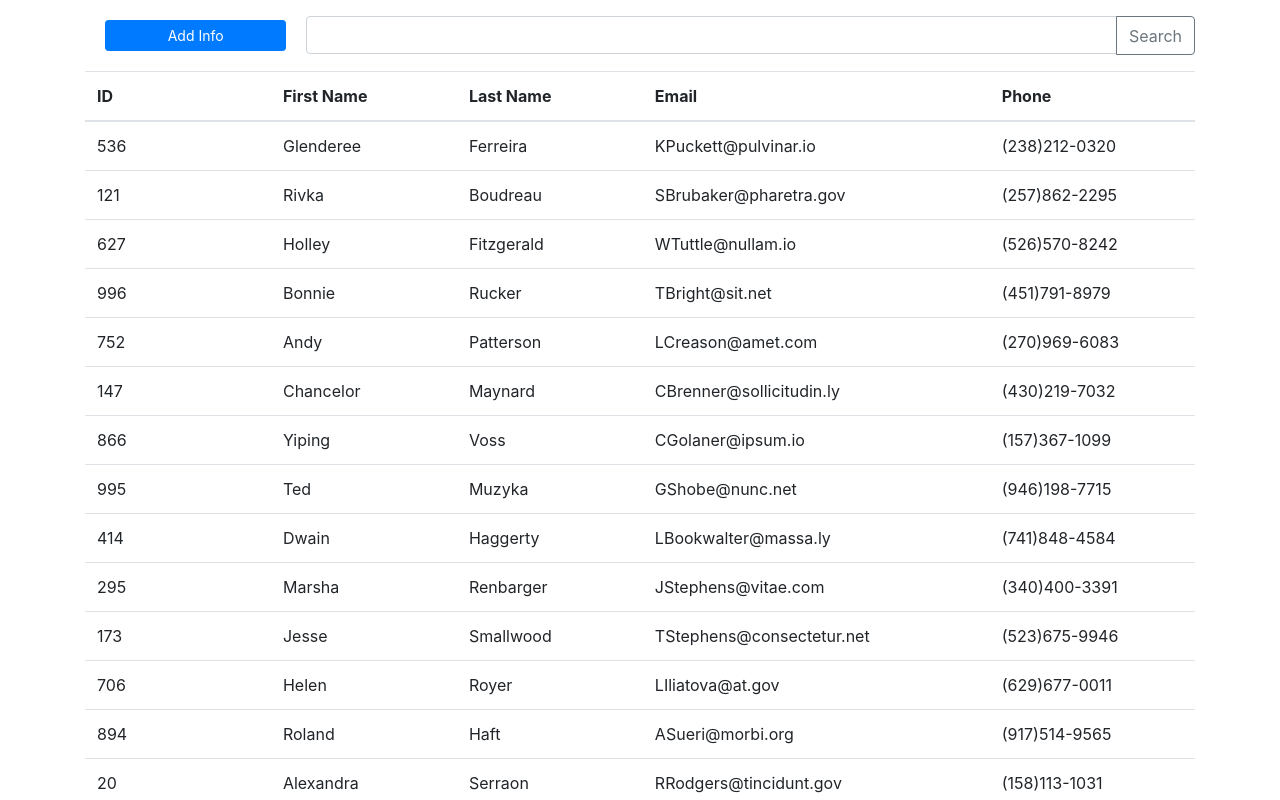
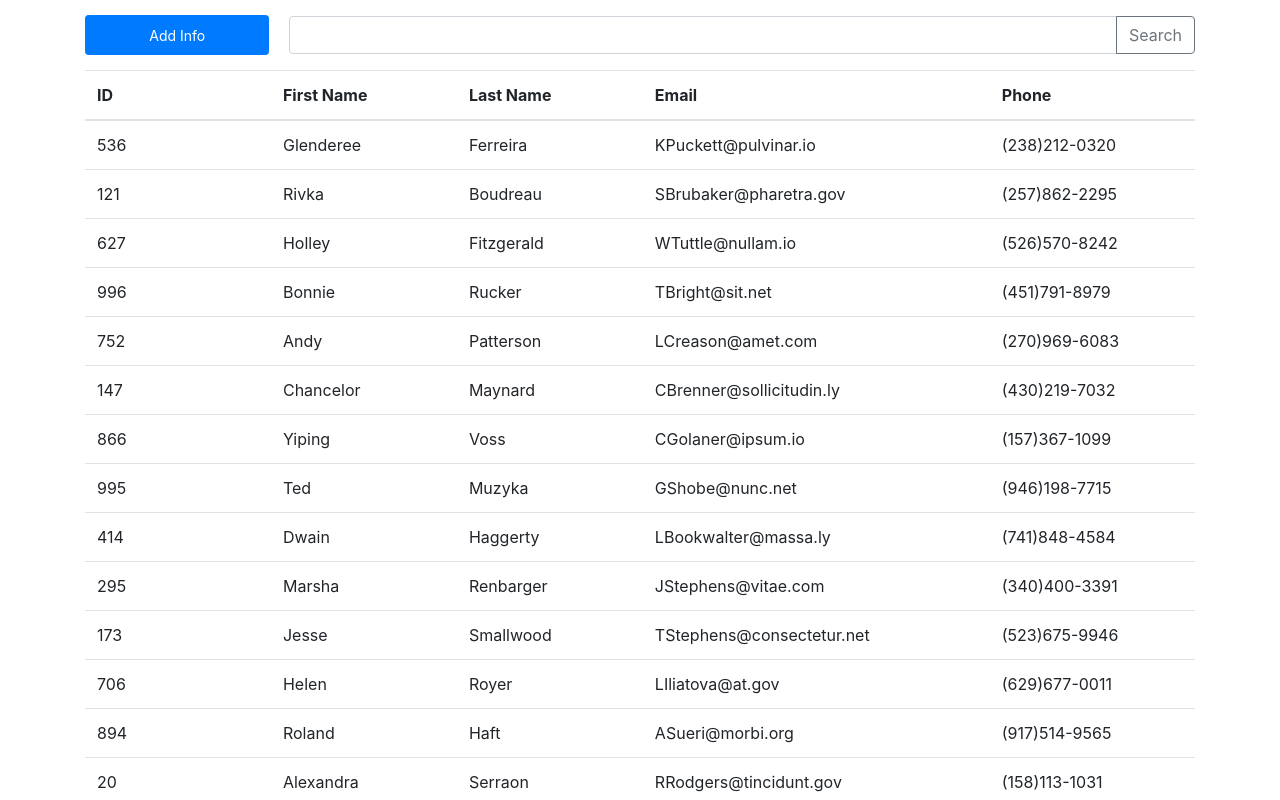
Before and after one commit to lConstantine/test-react-table-app, a React (Create React App) app: page / in a window 1280 px wide. Both pictures are taken after a click on the button "32 ITEMS". Shown: the top 800 px of the page. Built offline with nearby package versions, Linux system fonts and the light colour scheme.

Commit message:
added search by id and by clicking enter button

```diff
--- a/src/App.css
+++ b/src/App.css
@@ -50,10 +50,11 @@
 }
 
 .button-top {
-  margin: 20px;
+  margin-top: 15px;
+  margin-right: 20px;
   padding: 0;
   width: 20%;
-  height: 15%;
+  height: 40px;
 }
 
 .form {
--- a/src/components/Search.js
+++ b/src/components/Search.js
@@ -1,12 +1,24 @@
-import React, {useState} from 'react'
+import React, {useState, useEffect} from 'react'
 
 const Search = ({ onSearch }) => {
 
   const [value, setValue] = useState('')
 
+  useEffect(() => {
+    const listener = (event) => {
+      if (event.code === "Enter" || event.code === "NumpadEnter") {
+        onSearch(value)
+      }
+    };
+    document.addEventListener("keydown", listener);
+    return () => {
+      document.removeEventListener("keydown", listener);
+    };
+  });
+
   return (
     <div className="input-group mb-3 mt-3">
-      <input type="text" className="form-control" value={value} onChange={(e) => setValue(e.target.value)}/>
+      <input type="text" className="form-control" value={value} onChange={(event) => setValue(event.target.value)}/>
       <div className="input-group-append">
         <button className="btn btn-outline-secondary" id="search-button" onClick={() => onSearch(value)}>Search</button>
       </div>
--- a/src/components/Table.js
+++ b/src/components/Table.js
@@ -42,7 +42,8 @@ const Table = ({ data, onSelectRow, search, currentPage, setCurrentPage }) => {
      }
 
     return items.filter(it => {
-      return it.firstName.toLowerCase().includes(search.toLowerCase())
+      return it.id.toString().includes(search.toLowerCase())
+      || it.firstName.toLowerCase().includes(search.toLowerCase())
       || it.lastName.toLowerCase().includes(search.toLowerCase())
       || it.email.toLowerCase().includes(search.toLowerCase())
     })
```
Also changed, not shown: 2 other files (tests, documents, lock files or other folders).
